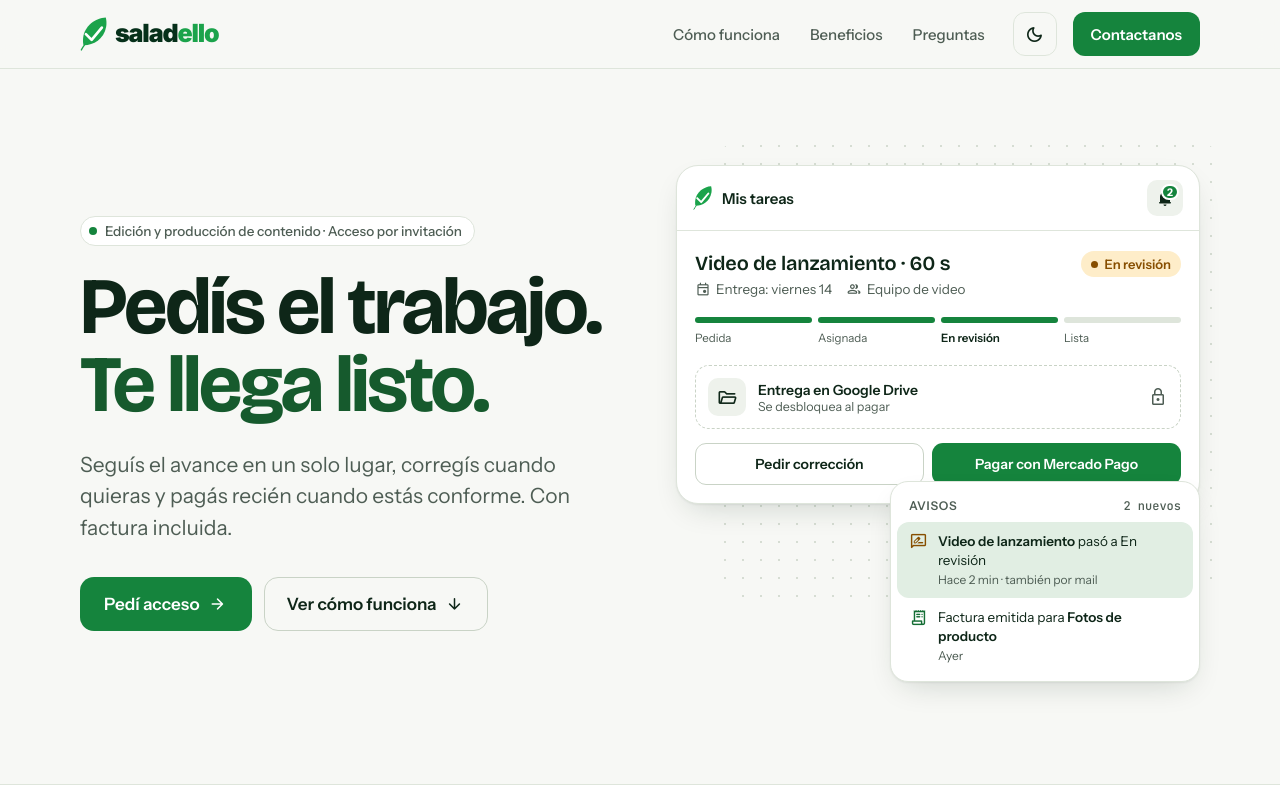
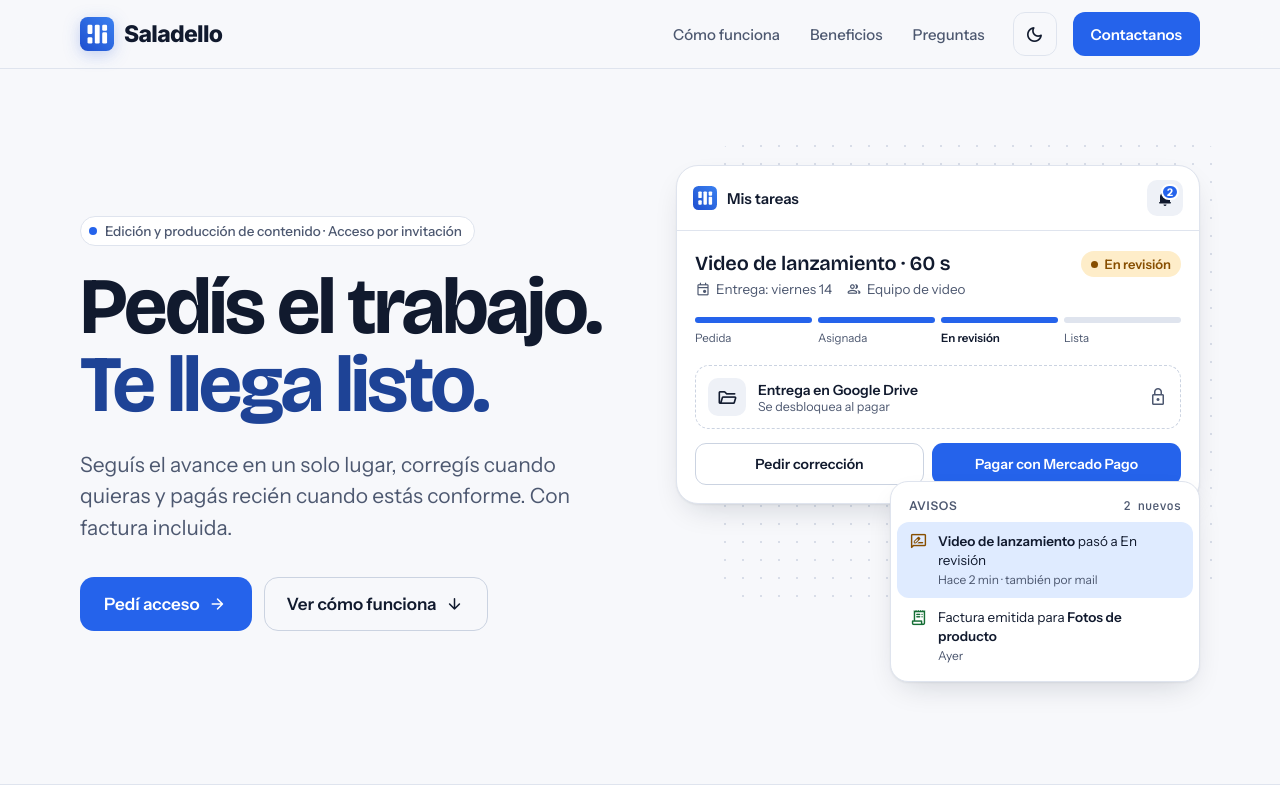
Before and after one commit to nicoblan/saladello-landing, a plain HTML site: page index.html in a window 1280 px wide. Shown: the top 800 px of the page. Drawn offline with nearby package versions, Linux system fonts and the light colour scheme.

Commit message:
Logo definitivo de Saladello y paleta azul
- Ícono azul con barras + Saladello en header, pie y mockup
- Favicon e imagen para redes con el logo nuevo
- Colores del verde al azul y azul marino del logo, en claro y oscuro

Co-Authored-By: Claude Opus 5.5 <noreply@anthropic.com>

```diff
--- a/index.html
+++ b/index.html
@@ -5,8 +5,8 @@
 <meta name="viewport" content="width=device-width, initial-scale=1">
 <title>Saladello — Pedís el trabajo, te llega listo</title>
 <meta name="description" content="Pedí trabajos de edición a un equipo de editores, seguí el avance en un solo lugar, corregí cuando quieras y pagá recién cuando estás conforme, con factura incluida.">
-<meta name="theme-color" content="#F7F8F5" media="(prefers-color-scheme: light)">
-<meta name="theme-color" content="#0F1411" media="(prefers-color-scheme: dark)">
+<meta name="theme-color" content="#F7F8FB" media="(prefers-color-scheme: light)">
+<meta name="theme-color" content="#111A2E" media="(prefers-color-scheme: dark)">
 <link rel="icon" type="image/svg+xml" href="assets/favicon.svg">
 <meta property="og:title" content="Saladello — Pedís el trabajo, te llega listo">
 <meta property="og:description" content="Seguís el avance en un solo lugar, corregís cuando quieras y pagás recién cuando estás conforme. Con factura incluida.">
@@ -24,17 +24,28 @@
 </script>
 <link rel="preconnect" href="https://fonts.googleapis.com">
 <link rel="preconnect" href="https://fonts.gstatic.com" crossorigin>
-<link rel="stylesheet" href="https://fonts.googleapis.com/css2?family=Bricolage+Grotesque:opsz,wght@12..96,500..800&family=Instrument+Sans:wght@400..700&family=Inter:wght@800;900&family=JetBrains+Mono:wght@400;500&display=swap">
+<link rel="stylesheet" href="https://fonts.googleapis.com/css2?family=Bricolage+Grotesque:opsz,wght@12..96,500..800&family=Instrument+Sans:wght@400..700&family=Inter:wght@800&family=JetBrains+Mono:wght@400;500&display=swap">
 <link rel="stylesheet" href="https://fonts.googleapis.com/css2?family=Material+Symbols+Rounded:opsz,wght,FILL,GRAD@20..48,300..500,0..1,0&display=block">
 <link rel="stylesheet" href="styles.css">
 </head>
 <body>
 
 <svg width="0" height="0" style="position:absolute" aria-hidden="true">
-  <symbol id="leaf" viewBox="0 0 260 325">
-    <path d="M248 3C150 8 42 82 30 200c-3 32 0 58 4 70 92 2 196-55 218-178 6-34 3-64-4-89Z" fill="var(--brand)"/>
-    <path d="M44 268Q26 292 13 316" fill="none" stroke="var(--brand)" stroke-width="13" stroke-linecap="round"/>
-    <path d="M57 164l55 55 98-118" fill="none" stroke="#fff" stroke-width="26" stroke-linecap="round" stroke-linejoin="round"/>
+  <defs>
+    <linearGradient id="mark-grad" x1="1" y1="0" x2="0" y2="1">
+      <stop offset="0" stop-color="#3A80F0"/>
+      <stop offset="1" stop-color="#1E4FCF"/>
+    </linearGradient>
+  </defs>
+  <symbol id="mark" viewBox="0 0 280 280">
+    <rect width="280" height="280" rx="64" fill="url(#mark-grad)"/>
+    <g fill="#fff">
+      <rect x="62" y="63" width="40" height="78" rx="11"/>
+      <rect x="62" y="166" width="40" height="52" rx="11"/>
+      <rect x="122" y="63" width="40" height="155" rx="11"/>
+      <rect x="183" y="63" width="40" height="50" rx="11"/>
+      <rect x="183" y="126" width="40" height="92" rx="11"/>
+    </g>
   </symbol>
 </svg>
 
@@ -43,8 +54,8 @@
 <header class="site-header">
   <nav class="nav" aria-label="Principal">
     <a href="#inicio" class="brand" aria-label="Saladello, ir al inicio">
-      <svg class="leaf" aria-hidden="true"><use href="#leaf"/></svg>
-      <span class="wordmark" aria-hidden="true"><span class="wm-a">salad</span><span class="wm-b">ello</span></span>
+      <svg class="mark" aria-hidden="true"><use href="#mark"/></svg>
+      <span class="wordmark" aria-hidden="true">Saladello</span>
     </a>
     <div class="nav-links">
       <a href="#como-funciona">Cómo funciona</a>
@@ -80,7 +91,7 @@
     <div class="mock-dots" aria-hidden="true"></div>
     <div class="card mock-card" aria-hidden="true">
       <div class="mock-top">
-        <svg class="leaf leaf-xs"><use href="#leaf"/></svg>
+        <svg class="mark mark-xs"><use href="#mark"/></svg>
         <span class="mock-title">Mis tareas</span>
         <span class="bell"><span class="ms ms-fill">notifications</span><span class="badge">2</span></span>
       </div>
@@ -364,7 +375,7 @@
 <footer class="site-footer">
   <div class="wrap footer-top">
     <div class="footer-brand">
-      <a href="#inicio" class="brand" aria-label="Saladello, ir al inicio"><svg class="leaf" aria-hidden="true"><use href="#leaf"/></svg><span class="wordmark" aria-hidden="true"><span class="wm-a">salad</span><span class="wm-b">ello</span></span></a>
+      <a href="#inicio" class="brand" aria-label="Saladello, ir al inicio"><svg class="mark" aria-hidden="true"><use href="#mark"/></svg><span class="wordmark" aria-hidden="true">Saladello</span></a>
       <p>Pedís, seguís, corregís y pagás cuando estás conforme.</p>
     </div>
     <nav class="footer-nav" aria-label="Pie de página">
--- a/styles.css
+++ b/styles.css
@@ -1,11 +1,10 @@
 /* ===== Tokens ===== */
 :root{
-  /* Verde del logo: --brand es el verde de la hoja, --brand-dark el de "salad" */
-  --brand:#1BA34B;--brand-dark:#06301A;
-  --accent:#15843D;--on-accent:#FFFFFF;
-  --bg:#F7F8F5;--bg-2:#EEF2EC;--surface:#FFFFFF;--field:#FFFFFF;
-  --ink:#0E2618;--muted:#4E5D54;--line:#DEE5DB;--line-2:#C9D3C6;
-  --shadow:0 1px 2px rgba(14,38,24,.06),0 12px 32px -12px rgba(14,38,24,.2);
+  /* Colores del logo: azul del ícono y azul marino del texto */
+  --accent:#2563EB;--on-accent:#FFFFFF;
+  --bg:#F7F8FB;--bg-2:#EEF1F7;--surface:#FFFFFF;--field:#FFFFFF;
+  --ink:#111A2E;--muted:#4D5870;--line:#DFE4EE;--line-2:#CBD3E1;
+  --shadow:0 1px 2px rgba(17,26,46,.06),0 12px 32px -12px rgba(17,26,46,.2);
   --danger:oklch(0.5 0.19 27);--ok:oklch(0.5 0.13 150);
   --blue-fg:oklch(0.47 0.14 255);--blue-bg:oklch(0.95 0.03 255);
   --amber-fg:oklch(0.48 0.11 65);--amber-bg:oklch(0.95 0.05 85);
@@ -21,10 +20,9 @@
   color-scheme:light;
 }
 :root[data-theme="dark"]{
-  --brand:#27B35A;--brand-dark:#EAF3EC;
-  --accent:#2FBF62;--on-accent:#04220F;
-  --bg:#0F1411;--bg-2:#141B16;--surface:#19211B;--field:#121914;
-  --ink:#EEF3EE;--muted:#A3B1A7;--line:#26302A;--line-2:#35413A;
+  --accent:#3474EA;--on-accent:#FFFFFF;
+  --bg:#111A2E;--bg-2:#141E34;--surface:#19243D;--field:#131C31;
+  --ink:#F1F4FA;--muted:#A3AEC5;--line:#27324D;--line-2:#36435F;
   --shadow:0 1px 2px rgba(0,0,0,.4),0 16px 40px -16px rgba(0,0,0,.7);
   --danger:oklch(0.76 0.14 27);--ok:oklch(0.8 0.12 150);
   --blue-fg:oklch(0.82 0.09 255);--blue-bg:oklch(0.32 0.06 255);
@@ -78,12 +76,10 @@ a:hover{color:var(--ink)}
 .nav{max-width:1200px;margin:0 auto;padding:0 var(--gutter);height:68px;display:flex;align-items:center;gap:16px}
 .brand{display:flex;align-items:center;gap:10px;text-decoration:none;color:var(--ink);margin-right:auto}
 .brand:hover{color:var(--ink)}
-.brand{gap:8px}
-.leaf{width:27px;height:34px;flex:none;display:block}
-.leaf-xs{width:19px;height:24px}
-.wordmark{font-family:'Inter',var(--display);font-weight:900;font-size:25px;line-height:1;letter-spacing:-0.045em;padding-bottom:2px}
-.wm-a{color:var(--brand-dark)}
-.wm-b{color:var(--brand)}
+.brand{gap:10px}
+.mark{width:34px;height:34px;flex:none;display:block;filter:drop-shadow(0 4px 8px rgba(30,79,207,.25))}
+.mark-xs{width:24px;height:24px;filter:none}
+.wordmark{font-family:'Inter',var(--display);font-weight:800;font-size:23px;line-height:1;letter-spacing:-0.03em;color:var(--ink)}
 .nav-links{display:flex;align-items:center;gap:6px}
 .nav-links a{color:var(--muted);text-decoration:none;font-weight:500;font-size:15px;padding:10px 12px;border-radius:10px;transition:color .2s}
 .nav-links a:hover{color:var(--ink)}
@@ -274,7 +270,7 @@ form{display:flex;flex-direction:column;gap:20px}
 .site-footer{border-top:1px solid var(--line);background:var(--bg-2)}
 .footer-top{padding-top:44px;padding-bottom:36px;display:flex;flex-wrap:wrap;gap:28px 48px;align-items:flex-start;justify-content:space-between}
 .footer-brand{display:flex;flex-direction:column;gap:12px;max-width:320px}
-.footer-brand .wordmark{font-size:24px}
+.footer-brand .wordmark{font-size:22px}
 .footer-brand p{margin:0;color:var(--muted);font-size:15px;line-height:1.5}
 .footer-nav{display:flex;flex-wrap:wrap;gap:6px 22px}
 .footer-nav a{color:var(--ink);text-decoration:none;font-size:15px;padding:6px 0}
```
Also changed, not shown: assets/favicon.svg, assets/logo-saladello-dark.png (added), assets/logo-saladello.png.
